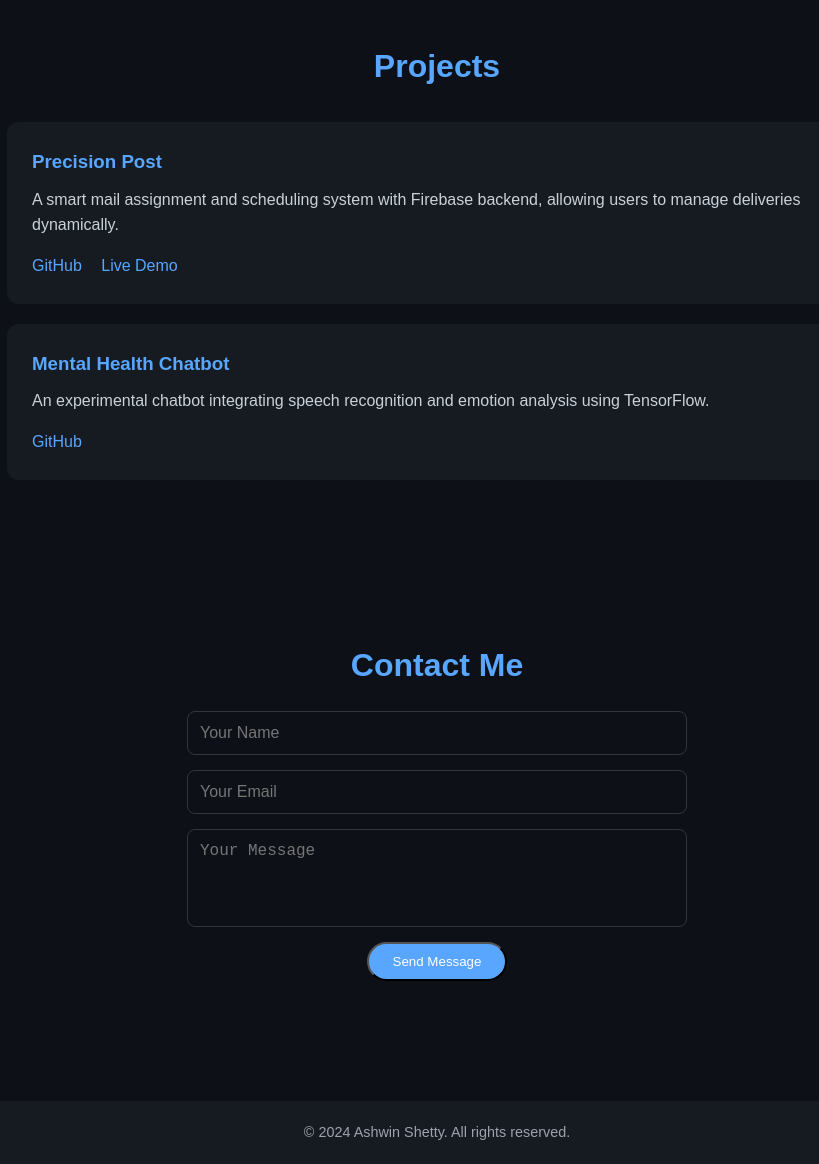
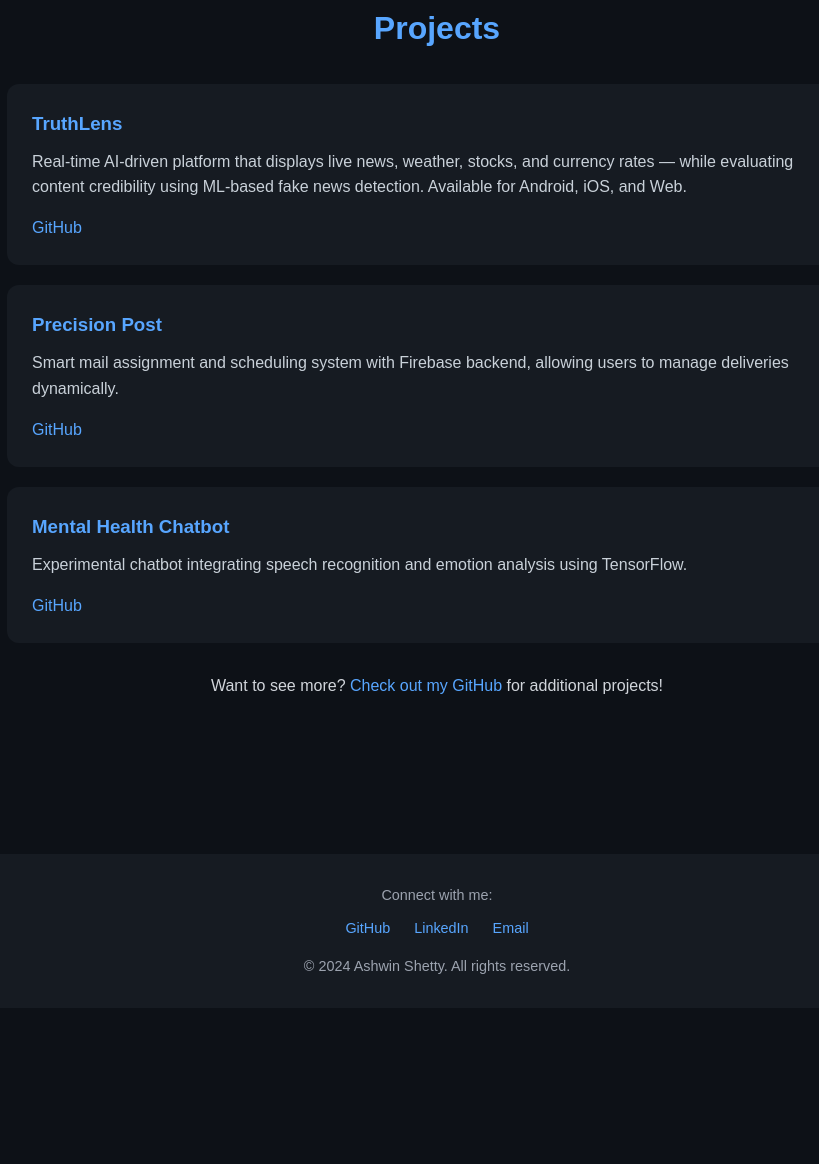
Before and after one commit to ashwin549/Personal-Page, a plain HTML site: page index.html in a window 1280 px wide. Shown: the part 1261-2425 px from the top of the page, without its empty margins (203-1022 px from the left). After the commit the page ends 2269 px from the top, so only its background shows below. Drawn offline with Linux system fonts and the light colour scheme.

Commit message:
Updated content

```diff
--- a/index.html
+++ b/index.html
@@ -19,7 +19,6 @@
     <ul>
       <li><a href="#about">About</a></li>
       <li><a href="#projects">Projects</a></li>
-      <li><a href="#contact">Contact</a></li>
     </ul>
   </nav>
 
@@ -27,50 +26,57 @@
     <h2>About Me</h2>
     <p>
       I'm Ashwin — a developer passionate about building scalable systems and exploring the world of
-      Machine Learning. My toolkit includes <strong>Python, C, Flutter, Firebase, JavaScript, and TensorFlow</strong>.
+      Machine Learning. My toolkit includes <strong>Machine Learning ,Data Analysis ,Flutter ,Cloud Computing ,Amazon Web Services (AWS)</strong>.
     </p>
     <p>Outside of coding, I enjoy reading web novels and exploring new tech trends.</p>
-    <p class="update">Last updated: 27 Dec 2024, 8:07 PM</p>
   </section>
 
   <section id="projects" class="section">
     <h2>Projects</h2>
     <div class="projects-grid">
       <div class="project-card">
+        <h3>TruthLens</h3>
+        <p>
+          Real-time AI-driven platform that displays live news, weather, stocks, and currency rates — while evaluating content credibility using ML-based fake news detection. Available for Android, iOS, and Web.
+        </p>
+        <div class="links">
+          <a href="https://github.com/ashwin549/Truth-Lens" target="_blank">GitHub</a>
+        </div>
+      </div>
+
+      <div class="project-card">
         <h3>Precision Post</h3>
         <p>
-          A smart mail assignment and scheduling system with Firebase backend, allowing users to
+          Smart mail assignment and scheduling system with Firebase backend, allowing users to
           manage deliveries dynamically.
         </p>
         <div class="links">
           <a href="https://github.com/ashwin549/Precision-Post" target="_blank">GitHub</a>
-          <a href="https://precisionpost.web.app" target="_blank">Live Demo</a>
         </div>
       </div>
 
       <div class="project-card">
         <h3>Mental Health Chatbot</h3>
         <p>
-          An experimental chatbot integrating speech recognition and emotion analysis using TensorFlow.
+          Experimental chatbot integrating speech recognition and emotion analysis using TensorFlow.
         </p>
         <div class="links">
           <a href="https://github.com/ashwin549/Voice_ml" target="_blank">GitHub</a>
         </div>
       </div>
     </div>
-  </section>
-
-  <section id="contact" class="section">
-    <h2>Contact Me</h2>
-    <form class="contact-form">
-      <input type="text" id="name" name="name" placeholder="Your Name" required />
-      <input type="email" id="email" name="email" placeholder="Your Email" required />
-      <textarea id="message" name="message" rows="4" placeholder="Your Message" required></textarea>
-      <button type="submit" class="btn">Send Message</button>
-    </form>
+    <div class="more-projects">
+    <p>Want to see more? <a href="https://github.com/ashwin549" target="_blank">Check out my GitHub</a> for additional projects!</p>
+  </div>
   </section>
 
   <footer>
+    <p>Connect with me:</p>
+    <div class="social-links">
+      <a href="https://github.com/ashwin549" target="_blank">GitHub</a>
+      <a href="https://www.linkedin.com/in/ashwin-shetty-b64598292/" target="_blank">LinkedIn</a>
+      <a href="mailto:ashwinshetty549@gmail.com">Email</a>
+    </div>
     <p>&copy; 2024 Ashwin Shetty. All rights reserved.</p>
   </footer>
 </body>
--- a/styles.css
+++ b/styles.css
@@ -145,45 +145,43 @@ body {
 .links a:hover {
   text-decoration: underline;
 }
-
-/* ---------- Contact ---------- */
-.contact-form {
-  display: flex;
-  flex-direction: column;
-  gap: 15px;
-  max-width: 500px;
-  margin: 0 auto;
+.more-projects {
+  margin-top: 30px;
+  text-align: center;
 }
 
-.contact-form input,
-.contact-form textarea {
-  background-color: #0d1117;
-  border: 1px solid #30363d;
-  color: #e6edf3;
-  padding: 12px;
-  border-radius: 8px;
-  resize: none;
-  font-size: 1rem;
+.more-projects a {
+  color: #58a6ff;
+  font-weight: 500;
+  text-decoration: none;
 }
 
-.contact-form input:focus,
-.contact-form textarea:focus {
-  outline: none;
-  border-color: #58a6ff;
-  box-shadow: 0 0 5px rgba(88, 166, 255, 0.3);
+.more-projects a:hover {
+  text-decoration: underline;
 }
 
-.contact-form button {
-  align-self: center;
-  cursor: pointer;
-}
 
 /* ---------- Footer ---------- */
 footer {
   text-align: center;
-  padding: 20px;
+  padding: 30px 10px;
   background-color: #161b22;
   color: #9ca3af;
   font-size: 0.9rem;
-  margin-top: 40px;
+  margin-top: 60px;
 }
+
+footer .social-links {
+  margin: 10px 0 15px 0;
+}
+
+footer .social-links a {
+  color: #58a6ff;
+  text-decoration: none;
+  margin: 0 10px;
+  font-weight: 500;
+}
+
+footer .social-links a:hover {
+  text-decoration: underline;
+}
```
